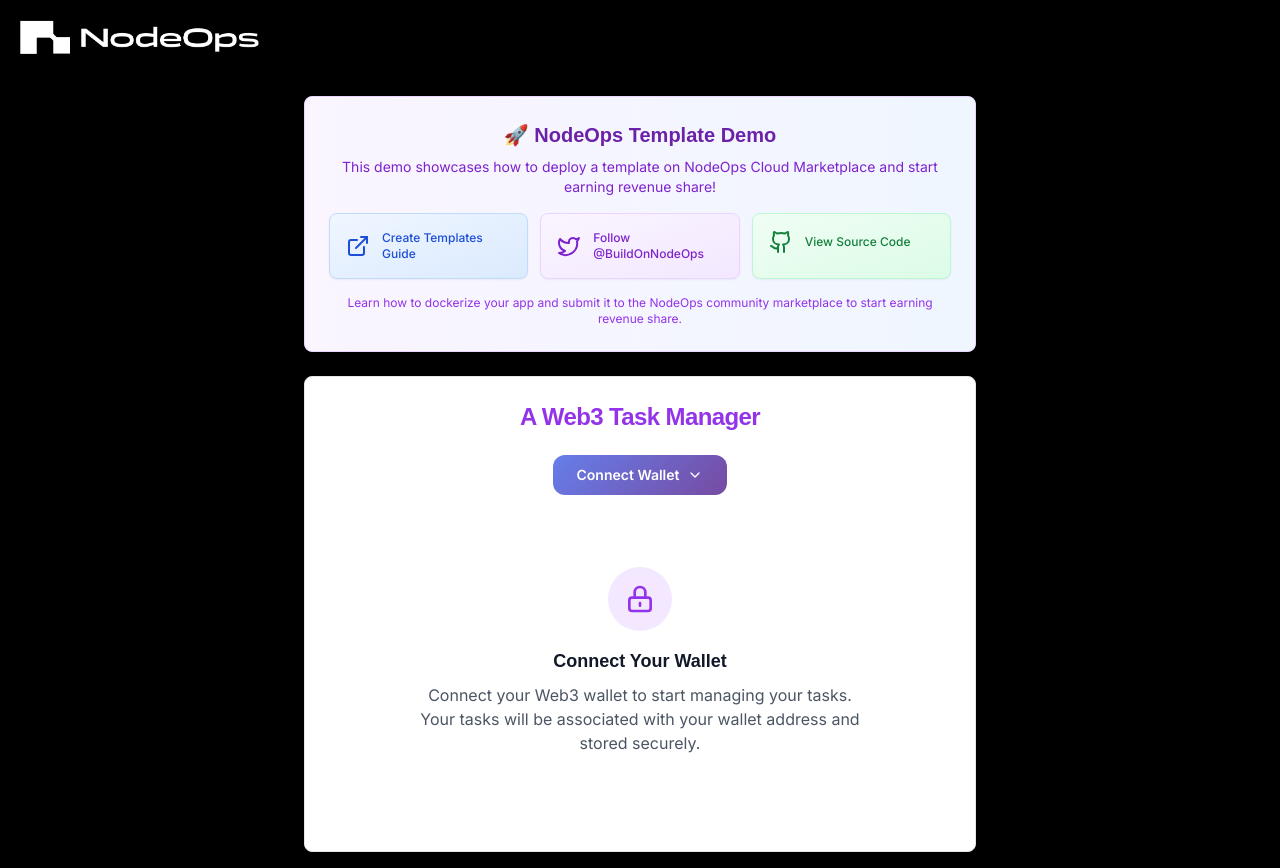
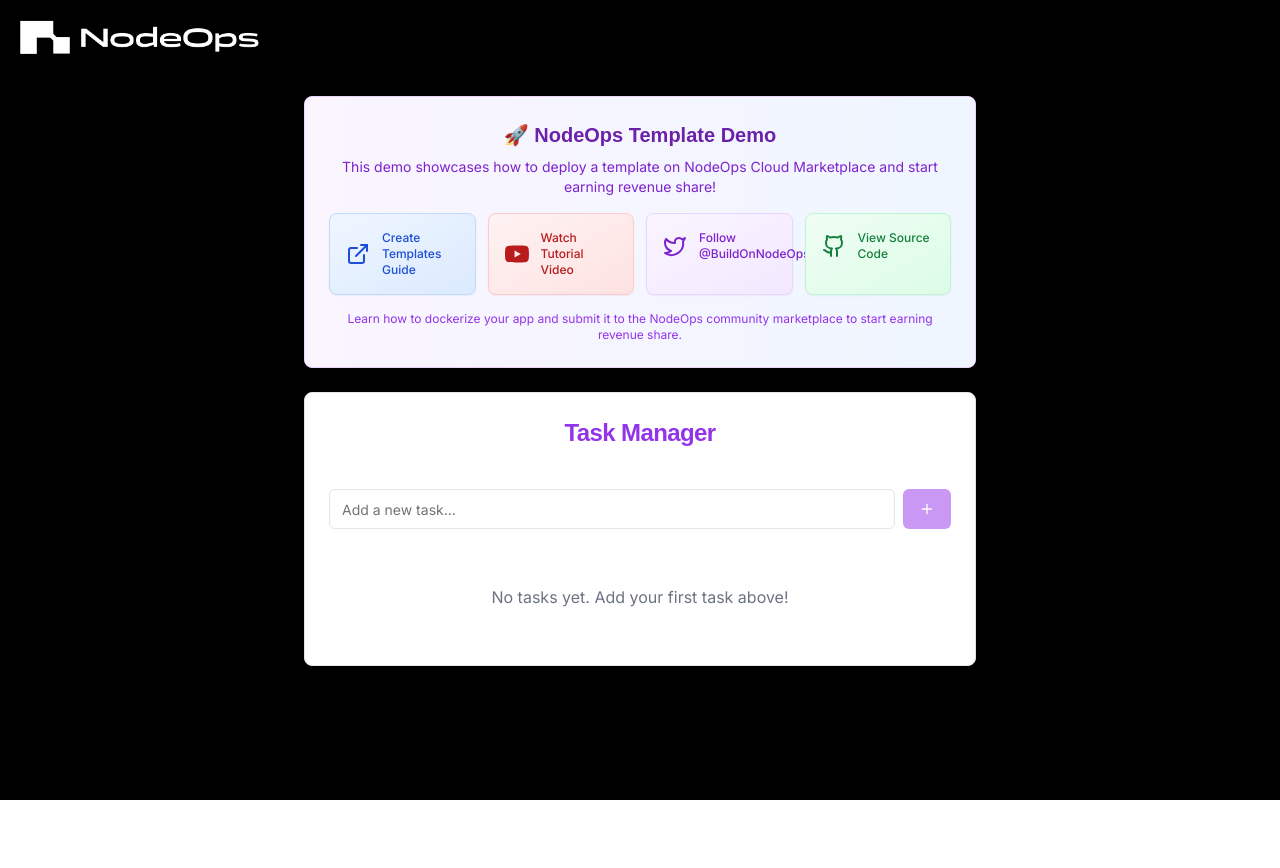
Before and after one commit to NodeOps-app/Nodeops-Template-Example-App, a Next.js app: page / in a window 1280 px wide. After the commit the page ends 800 px from the top, so only its background shows below. Built offline with nearby package versions, Linux system fonts and the light colour scheme.

Commit message:
removed wallet connect

```diff
--- a/app/page.tsx
+++ b/app/page.tsx
@@ -6,64 +6,37 @@ import { Button } from "@/components/ui/button"
 import { Input } from "@/components/ui/input"
 import { Checkbox } from "@/components/ui/checkbox"
 import { Trash2, Plus, ExternalLink, Twitter, Github } from "lucide-react"
-import { WalletConnect } from "@/components/wallet-connect"
 import Image from "next/image"
 
 interface Task {
   id: number
   text: string
   completed: boolean
-  owner?: string
 }
 
 export default function Page() {
   const [tasks, setTasks] = useState<Task[]>([])
   const [newTask, setNewTask] = useState("")
-  const [connectedAddress, setConnectedAddress] = useState<string>("")
 
   // Load tasks from localStorage on component mount
   useEffect(() => {
-    const savedTasks = localStorage.getItem("web3-tasks")
-    const savedAddress = localStorage.getItem("connected-wallet")
-
+    const savedTasks = localStorage.getItem("tasks")
     if (savedTasks) {
       setTasks(JSON.parse(savedTasks))
-    }
-    if (savedAddress) {
-      setConnectedAddress(savedAddress)
     }
   }, [])
 
   // Save tasks to localStorage whenever tasks change
   useEffect(() => {
-    localStorage.setItem("web3-tasks", JSON.stringify(tasks))
+    localStorage.setItem("tasks", JSON.stringify(tasks))
   }, [tasks])
 
-  // Save connected address to localStorage
-  useEffect(() => {
-    if (connectedAddress) {
-      localStorage.setItem("connected-wallet", connectedAddress)
-    } else {
-      localStorage.removeItem("connected-wallet")
-    }
-  }, [connectedAddress])
-
-  const handleConnect = (address: string) => {
-    setConnectedAddress(address)
-  }
-
-  const handleDisconnect = () => {
-    setConnectedAddress("")
-    setTasks([])
-  }
-
   const addTask = () => {
-    if (newTask.trim() && connectedAddress) {
+    if (newTask.trim()) {
       const task: Task = {
         id: Date.now(),
         text: newTask.trim(),
         completed: false,
-        owner: connectedAddress,
       }
       setTasks([...tasks, task])
       setNewTask("")
@@ -77,8 +50,6 @@ export default function Page() {
   const deleteTask = (id: number) => {
     setTasks(tasks.filter((task) => task.id !== id))
   }
-
-  const userTasks = tasks.filter((task) => task.owner === connectedAddress)
 
   return (
     <div className="min-h-screen bg-black p-4">
@@ -111,7 +82,7 @@ export default function Page() {
               </p>
             </div>
 
-            <div className="grid grid-cols-1 md:grid-cols-3 gap-3">
+            <div className="grid grid-cols-1 md:grid-cols-2 lg:grid-cols-4 gap-3">
               {/* Documentation Link Box - Blue */}
               <Card className="bg-gradient-to-br from-blue-50 to-blue-100 border-blue-200 hover:border-blue-300 transition-colors">
                 <CardContent className="p-4">
@@ -124,6 +95,25 @@ export default function Page() {
                     <ExternalLink className="w-6 h-6 flex-shrink-0" />
                     <div className="flex flex-col">
                       <span className="text-xs font-medium">Create Templates Guide</span>
+                    </div>
+                  </a>
+                </CardContent>
+              </Card>
+
+              {/* YouTube Video Box - Red */}
+              <Card className="bg-gradient-to-br from-red-50 to-red-100 border-red-200 hover:border-red-300 transition-colors">
+                <CardContent className="p-4">
+                  <a
+                    href="https://www.youtube.com/watch?v=dQw4w9WgXcQ"
+                    target="_blank"
+                    rel="noopener noreferrer"
+                    className="flex items-center gap-3 text-red-700 hover:text-red-900 transition-colors"
+                  >
+                    <svg className="w-6 h-6 flex-shrink-0" fill="currentColor" viewBox="0 0 24 24">
+                      <path d="M23.498 6.186a3.016 3.016 0 0 0-2.122-2.136C19.505 3.545 12 3.545 12 3.545s-7.505 0-9.377.505A3.017 3.017 0 0 0 .502 6.186C0 8.07 0 12 0 12s0 3.93.502 5.814a3.016 3.016 0 0 0 2.122 2.136c1.871.505 9.376.505 9.376.505s7.505 0 9.377-.505a3.015 3.015 0 0 0 2.122-2.136C24 15.93 24 12 24 12s0-3.93-.502-5.814zM9.545 15.568V8.432L15.818 12l-6.273 3.568z"/>
+                    </svg>
+                    <div className="flex flex-col">
+                      <span className="text-xs font-medium">Watch Tutorial Video</span>
                     </div>
                   </a>
                 </CardContent>
@@ -174,28 +164,10 @@ export default function Page() {
 
         <Card className="bg-white shadow-xl">
           <CardHeader className="text-center">
-            <CardTitle className="text-2xl font-bold text-purple-600 mb-4">A Web3 Task Manager</CardTitle>
-            <div className="flex justify-center">
-              <WalletConnect
-                onConnect={handleConnect}
-                onDisconnect={handleDisconnect}
-                connectedAddress={connectedAddress}
-              />
-            </div>
+            <CardTitle className="text-2xl font-bold text-purple-600 mb-4">Task Manager</CardTitle>
           </CardHeader>
 
           <CardContent className="space-y-6">
-            {connectedAddress ? (
-              <>
-                <div className="bg-purple-50 p-4 rounded-lg">
-                  <p className="text-sm text-purple-700">
-                    Connected as: <span className="font-mono">{connectedAddress}</span>
-                  </p>
-                  <p className="text-xs text-purple-600 mt-1">
-                    Your tasks are stored locally and associated with your wallet
-                  </p>
-                </div>
-
             {/* Add Task Section */}
             <div className="flex gap-2">
               <Input
@@ -213,12 +185,12 @@ export default function Page() {
 
             {/* Tasks List */}
             <div className="space-y-2">
-                  {userTasks.length === 0 ? (
+              {tasks.length === 0 ? (
                 <div className="text-center py-8 text-gray-500">
                   <p>No tasks yet. Add your first task above!</p>
                 </div>
               ) : (
-                    userTasks.map((task) => (
+                tasks.map((task) => (
                   <div
                     key={task.id}
                     className={`flex items-center gap-3 p-3 rounded-lg border ${
@@ -243,34 +215,12 @@ export default function Page() {
             </div>
 
             {/* Stats */}
-                {userTasks.length > 0 && (
+            {tasks.length > 0 && (
               <div className="bg-gray-50 p-4 rounded-lg">
                 <div className="flex justify-between text-sm text-gray-600">
-                      <span>Total tasks: {userTasks.length}</span>
-                      <span>Completed: {userTasks.filter((t) => t.completed).length}</span>
-                      <span>Remaining: {userTasks.filter((t) => !t.completed).length}</span>
-                    </div>
-                  </div>
-                )}
-              </>
-            ) : (
-              <div className="text-center py-12">
-                <div className="mb-6">
-                  <div className="w-16 h-16 bg-purple-100 rounded-full flex items-center justify-center mx-auto mb-4">
-                    <svg className="w-8 h-8 text-purple-600" fill="none" stroke="currentColor" viewBox="0 0 24 24">
-                      <path
-                        strokeLinecap="round"
-                        strokeLinejoin="round"
-                        strokeWidth={2}
-                        d="M12 15v2m-6 4h12a2 2 0 002-2v-6a2 2 0 00-2-2H6a2 2 0 00-2 2v6a2 2 0 002 2zm10-10V7a4 4 0 00-8 0v4h8z"
-                      />
-                    </svg>
-                  </div>
-                  <h3 className="text-lg font-semibold text-gray-900 mb-2">Connect Your Wallet</h3>
-                  <p className="text-gray-600 max-w-md mx-auto">
-                    Connect your Web3 wallet to start managing your tasks. Your tasks will be associated with your
-                    wallet address and stored securely.
-                  </p>
+                  <span>Total tasks: {tasks.length}</span>
+                  <span>Completed: {tasks.filter((t) => t.completed).length}</span>
+                  <span>Remaining: {tasks.filter((t) => !t.completed).length}</span>
                 </div>
               </div>
             )}
--- a/components/wallet-connect.tsx
+++ /dev/null
@@ -1,111 +0,0 @@
-"use client"
-
-import { useState } from "react"
-import { Button } from "@/components/ui/button"
-import { ChevronDown, Wallet, Copy, ExternalLink, LogOut } from "lucide-react"
-
-// TypeScript declarations for Ethereum provider
-declare global {
-  interface Window {
-    ethereum?: {
-      request: (args: { method: string; params?: any[] }) => Promise<any>
-    }
-  }
-}
-
-interface WalletConnectProps {
-  onConnect: (address: string) => void
-  onDisconnect: () => void
-  connectedAddress?: string
-}
-
-export function WalletConnect({ onConnect, onDisconnect, connectedAddress }: WalletConnectProps) {
-  const [isOpen, setIsOpen] = useState(false)
-  const [isConnecting, setIsConnecting] = useState(false)
-
-  const connectWallet = async () => {
-    setIsConnecting(true)
-    try {
-      if (typeof window !== "undefined" && window.ethereum) {
-        const accounts = await window.ethereum.request({
-          method: "eth_requestAccounts",
-        })
-        if (accounts.length > 0) {
-          onConnect(accounts[0])
-        }
-      } else {
-        alert("No Ethereum wallet detected. Please install MetaMask or another Ethereum wallet.")
-      }
-    } catch (error) {
-      console.error("Failed to connect wallet:", error)
-    } finally {
-      setIsConnecting(false)
-      setIsOpen(false)
-    }
-  }
-
-  const copyAddress = () => {
-    if (connectedAddress) {
-      navigator.clipboard.writeText(connectedAddress)
-    }
-  }
-
-  const formatAddress = (address: string) => {
-    return `${address.slice(0, 6)}...${address.slice(-4)}`
-  }
-
-  if (connectedAddress) {
-    return (
-      <div className="relative">
-        <div className="connected-wallet">
-          <Wallet className="w-4 h-4" />
-          <span className="wallet-address">{formatAddress(connectedAddress)}</span>
-          <Button variant="ghost" size="sm" onClick={() => setIsOpen(!isOpen)} className="p-1 h-auto">
-            <ChevronDown className="w-3 h-3" />
-          </Button>
-        </div>
-
-        {isOpen && (
-          <div className="wallet-dropdown">
-            <button className="wallet-option" onClick={copyAddress}>
-              <Copy className="w-4 h-4" />
-              Copy Address
-            </button>
-            <button
-              className="wallet-option"
-              onClick={() => window.open(`https://etherscan.io/address/${connectedAddress}`, "_blank")}
-            >
-              <ExternalLink className="w-4 h-4" />
-              View on Etherscan
-            </button>
-            <button className="wallet-option" onClick={onDisconnect}>
-              <LogOut className="w-4 h-4" />
-              Disconnect
-            </button>
-          </div>
-        )}
-      </div>
-    )
-  }
-
-  return (
-    <div className="relative">
-      <Button onClick={() => setIsOpen(!isOpen)} disabled={isConnecting} className="wallet-button">
-        {isConnecting ? "Connecting..." : "Connect Wallet"}
-        <ChevronDown className="w-4 h-4 ml-2" />
-      </Button>
-
-      {isOpen && (
-        <div className="wallet-dropdown">
-          <button className="wallet-option" onClick={connectWallet} disabled={isConnecting}>
-            <div className="wallet-icon bg-orange-500 flex items-center justify-center">🦊</div>
-            Connect Ethereum Wallet
-          </button>
-          <div className="px-4 py-2 text-xs text-gray-500 border-t">
-            <p>Note: This demo connects to any Ethereum wallet injected in your browser</p>
-          </div>
-        </div>
-      )}
-    </div>
-  )
-}
```
Lines whose indentation alone changed are shown as unchanged.
